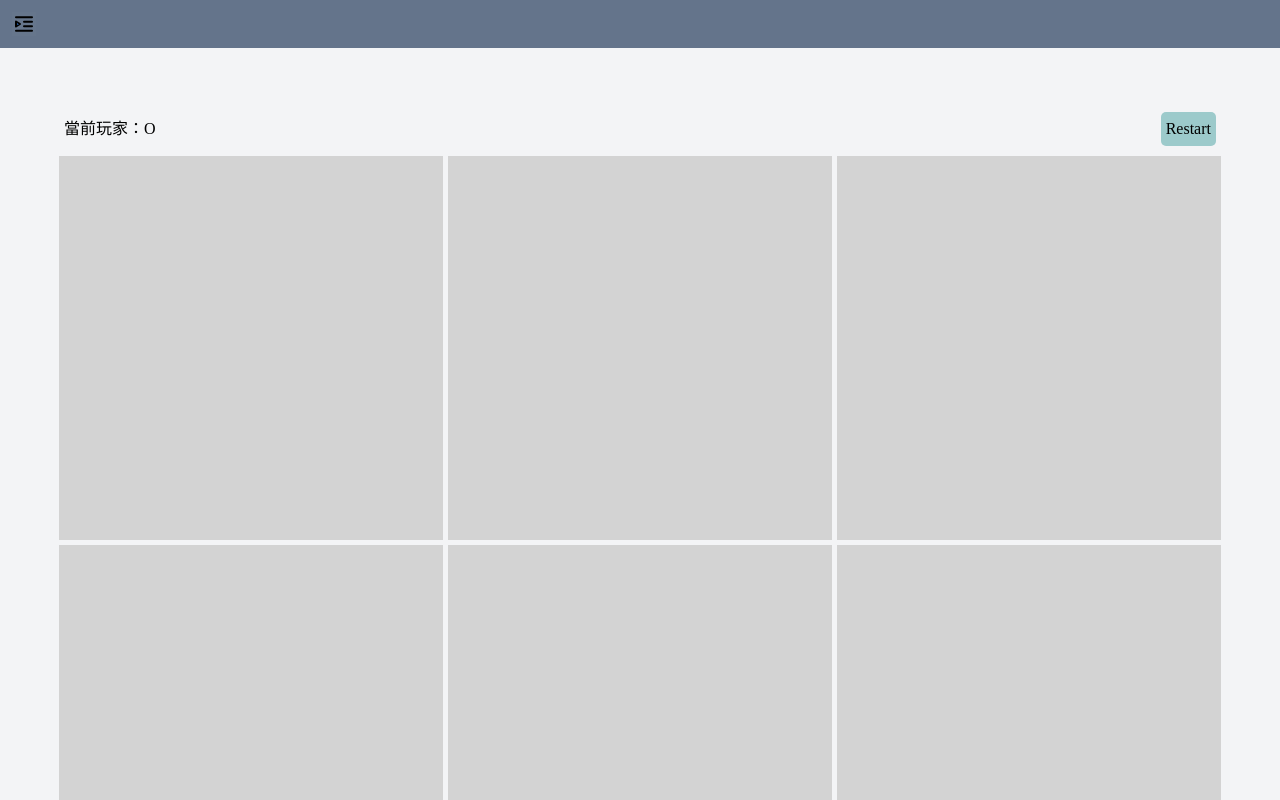
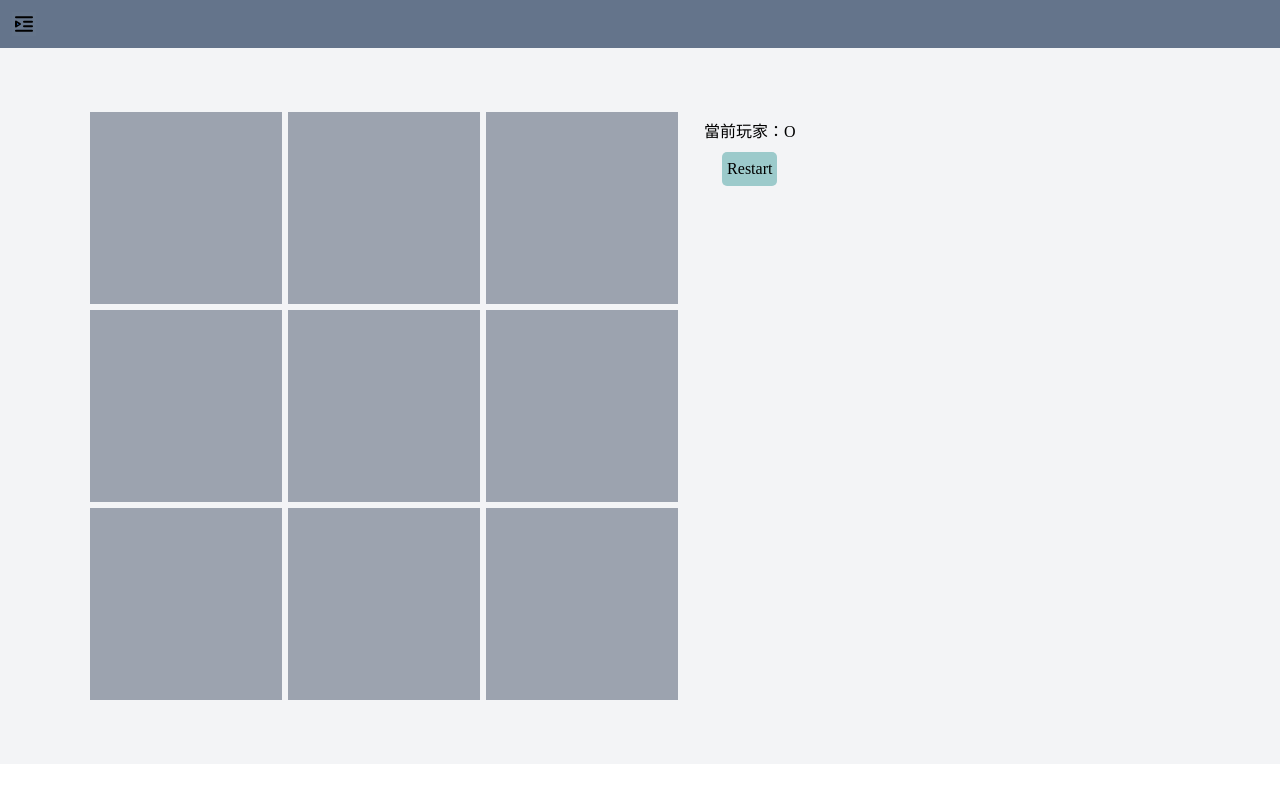
Before and after one commit to lark1987/vue-practice, a Vue app: page /tictactoe in a window 1280 px wide. Shown: the top 800 px of the page. Built offline with nearby package versions, Linux system fonts and the light colour scheme.

Commit message:
Add tailwind to tic-tac-toe

```diff
--- a/src/views/TicTacToe/tic-tac-toe.vue
+++ b/src/views/TicTacToe/tic-tac-toe.vue
@@ -51,43 +51,47 @@ watch(winner, (value) => {
 </script>
 
 <template>
-  <div class="bigbox">
-    <div class="info">
-      <span>當前玩家：{{ player }}</span>
+  <div class="bigbox w-[100vw] p-[5vw] md:flex">
+    <div class="info flex pb-10 md:order-1 md:block md:text-center">
+      <span class="grow self-center md:leading-10">當前玩家：{{ player }}</span
+      ><br />
       <button class="btn" @click="restart">Restart</button>
     </div>
 
-    <div class="box">
-      <div v-for="(item, index) in board" :key="index" class="item" @click="makeMove(index)">
+    <div
+      class="box grid grid-cols-[30vw,30vw,30vw] grid-rows-[30vw,30vw,30vw] justify-center gap-1.5 md:w-[50vw] md:grid-cols-[15vw,15vw,15vw] md:grid-rows-[15vw,15vw,15vw]"
+    >
+      <div
+        v-for="(item, index) in board"
+        :key="index"
+        @click="makeMove(index)"
+        class="item grid h-full w-full place-items-center bg-gray-400 text-[20vw] hover:bg-gray-600 md:text-[10vw]"
+      >
         <span>{{ item }}</span>
       </div>
     </div>
 
-    <div :class="['over', checkWinner ? 'block' : 'hidden']">
+    <div
+      :class="[
+        'over absolute left-[50%] top-[50%] z-20 w-[50vw] translate-x-[-50%] translate-y-[-50%] rounded bg-blue-100 p-5 text-center text-xl font-bold ',
+        checkWinner ? 'block' : 'hidden'
+      ]"
+    >
       <h4>Game Over</h4>
-      <span>the winner is {{ checkWinner }}</span
+      <span class="leading-loose">the winner is {{ checkWinner }}</span
       ><br />
       <button @click="restart">Restart</button>
     </div>
-    <div :class="['overlay', checkWinner ? 'block' : 'hidden']"></div>
+    <div
+      :class="[
+        'overlay absolute left-0 top-0 z-10 h-[100vh] w-[100vw] overflow-hidden bg-black opacity-50',
+        checkWinner ? 'block' : 'hidden'
+      ]"
+    ></div>
   </div>
 </template>
 
 <style scoped>
-.bigbox {
-  width: 100vw;
-  padding: 5vw;
-}
-
-.info {
-  display: flex;
-  padding-bottom: 10px;
-}
-.info > span {
-  align-self: center;
-  flex-grow: 1;
-}
-
 button {
   padding: 5px;
   background-color: #9ccacb;
@@ -96,56 +100,4 @@ button {
 button:hover {
   background-color: rgb(121, 167, 187);
 }
-
-.box {
-  display: grid;
-  grid-template-columns: repeat(3, 1fr);
-  grid-template-rows: repeat(3, 1fr);
-  gap: 5px;
-  justify-content: center;
-}
-
-.item {
-  width: 30vw;
-  height: 30vw;
-  background-color: lightgray;
-  display: grid;
-  place-items: center;
-  font-size: 20vw;
-}
-.item:hover {
-  background-color: gray;
-}
-
-.over {
-  position: absolute;
-  z-index: 20;
-  width: 50vw;
-
-  background-color: aliceblue;
-  padding: 10px;
-  text-align: center;
-
-  top: 50%;
-  left: 50%;
-  transform: translate(-50%, -50%);
-  border-radius: 5px;
-  font-weight: bold;
-  font-size: larger;
-}
-.over > span {
-  line-height: 4;
-}
-
-.overlay {
-  background-color: black;
-  opacity: 0.5;
-  width: 100vw;
-  height: 100vh;
-  position: absolute;
-  top: 0;
-  left: 0;
-  overflow: hidden;
-  z-index: 10;
-}
 </style>
```
